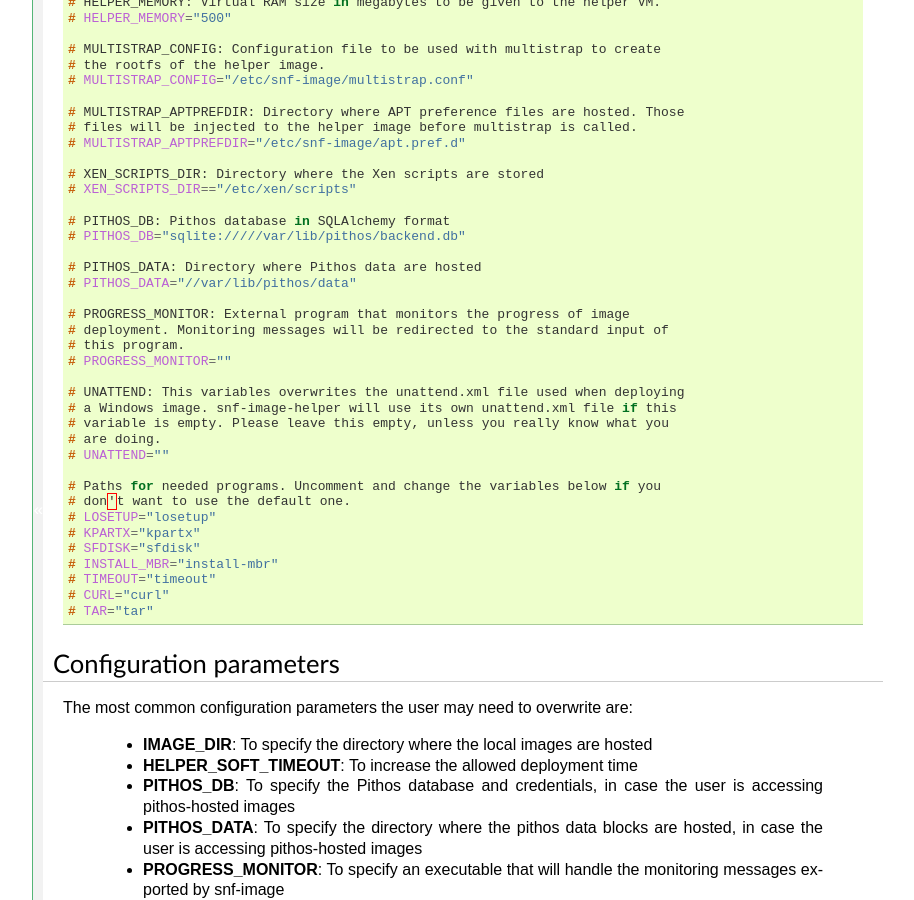
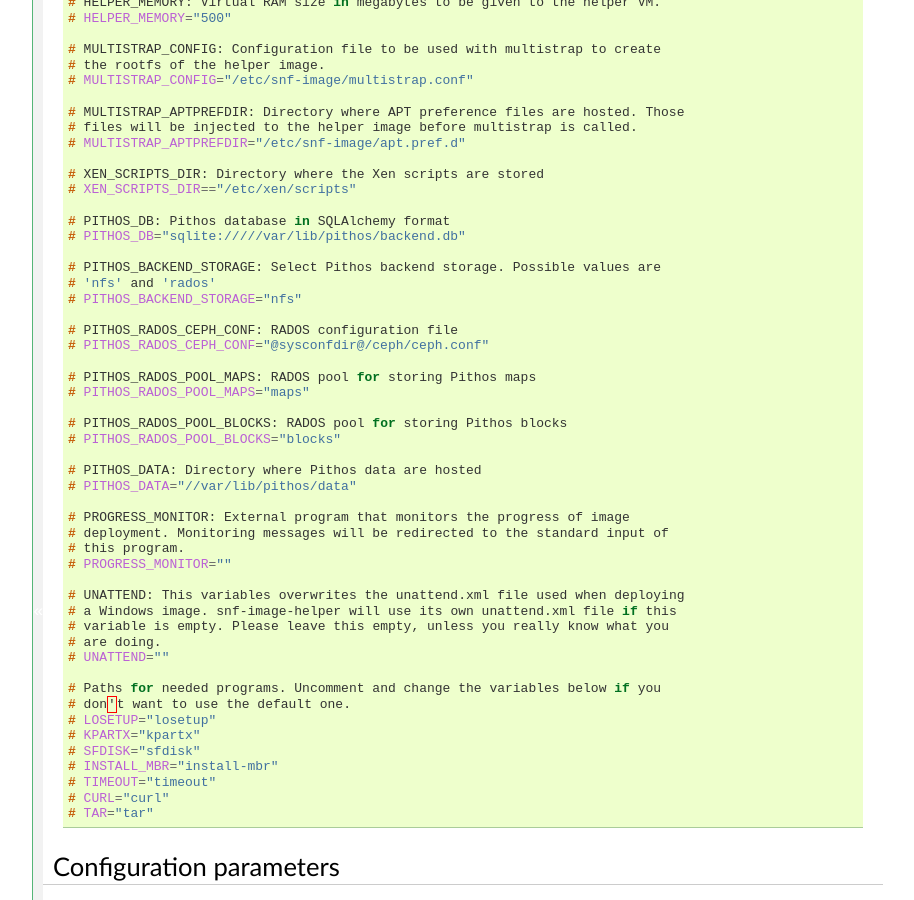
Before and after one commit to grnet/snf-image, a Sphinx documentation site: the page built from docs/configuration.rst, in a window 1280 px wide and 900 px high, scrolled down 786 px. Shown: the whole window, without its empty margins (187-1101 px from the left). Built offline with Sphinx 7.4.7, drawn with Linux system fonts in a browser that asks for light colours.

Commit message:
Update documentation

```diff
--- a/docs/configuration.rst
+++ b/docs/configuration.rst
@@ -64,6 +64,19 @@
   # PITHOS_DB: Pithos database in SQLAlchemy format
   # PITHOS_DB="sqlite://///var/lib/pithos/backend.db"
 
+  # PITHOS_BACKEND_STORAGE: Select Pithos backend storage. Possible values are
+  # 'nfs' and 'rados'
+  # PITHOS_BACKEND_STORAGE="nfs"
+
+  # PITHOS_RADOS_CEPH_CONF: RADOS configuration file
+  # PITHOS_RADOS_CEPH_CONF="@sysconfdir@/ceph/ceph.conf"
+
+  # PITHOS_RADOS_POOL_MAPS: RADOS pool for storing Pithos maps
+  # PITHOS_RADOS_POOL_MAPS="maps"
+
+  # PITHOS_RADOS_POOL_BLOCKS: RADOS pool for storing Pithos blocks
+  # PITHOS_RADOS_POOL_BLOCKS="blocks"
+
   # PITHOS_DATA: Directory where Pithos data are hosted
   # PITHOS_DATA="//var/lib/pithos/data"
 
```
Also changed, not shown: docs/architecture.rst (+6 -2 lines).
